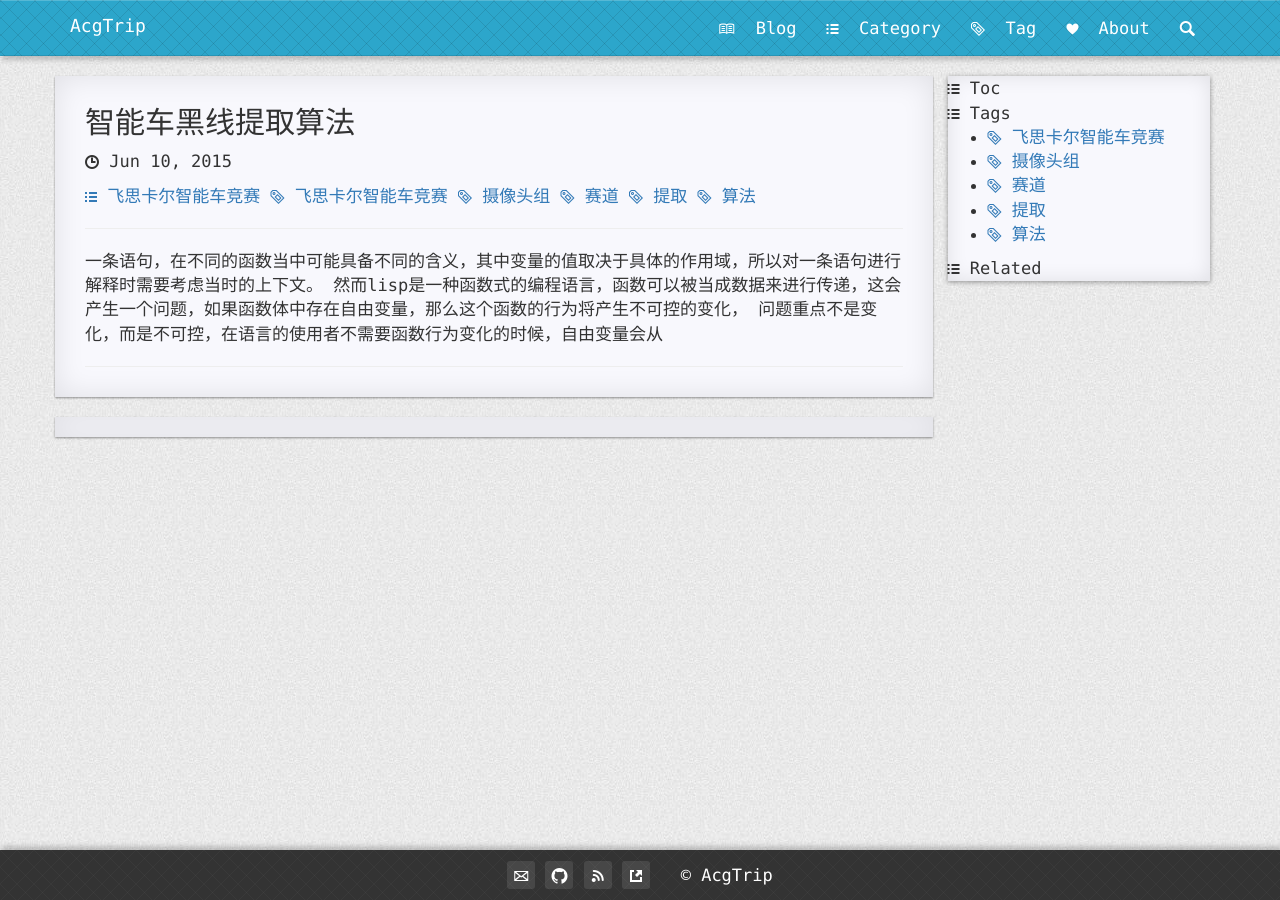
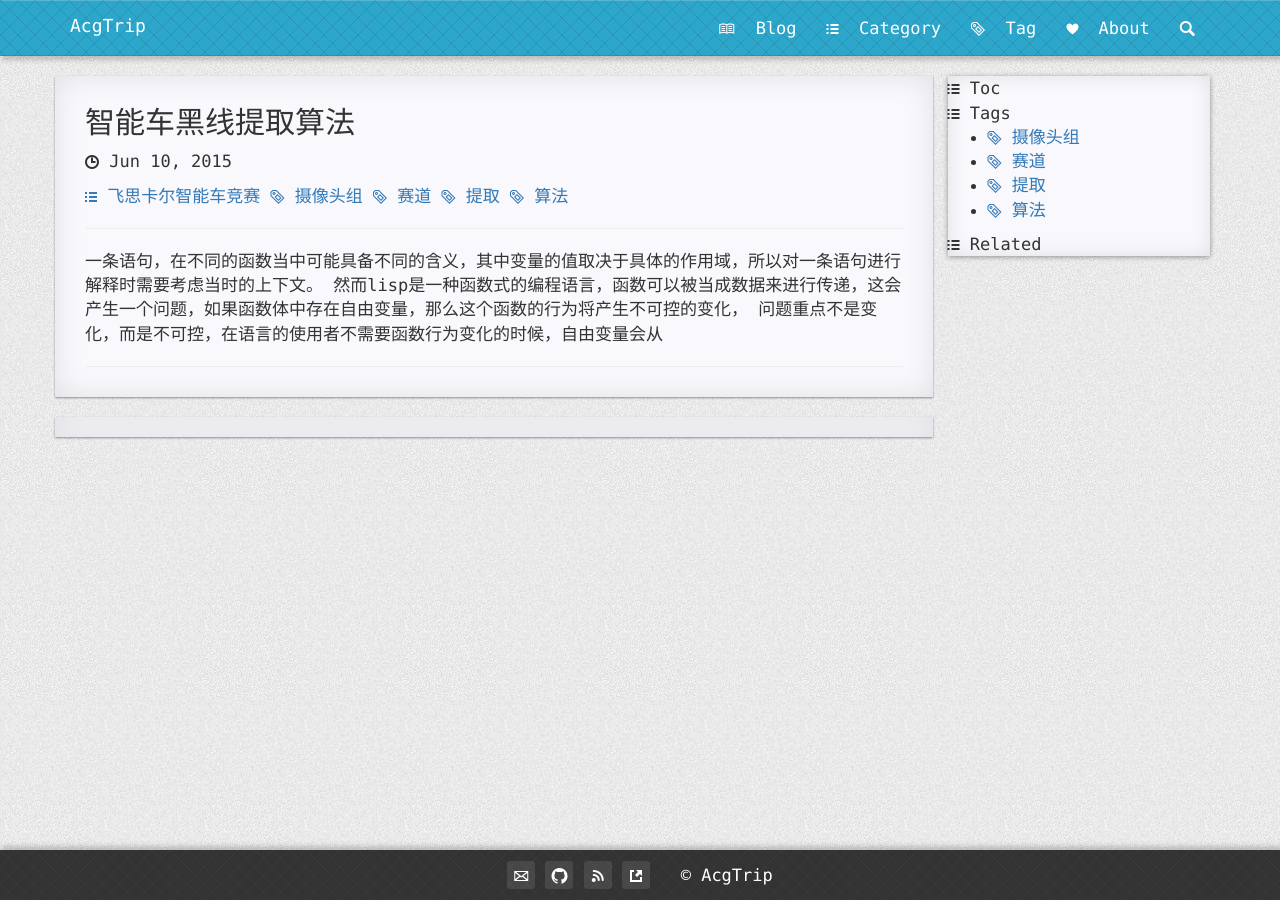
Before and after one commit to MemoriesOff/github_blog, a Jekyll site: the page built from _posts/2015-06-10-freescale-tixian.md, in a window 1280 px wide. Built offline with Jekyll 4.4.1, drawn with Linux system fonts in a browser that asks for light colours; nearby versions of some CDN libraries; Markdown is read by kramdown in place of the engine named in the settings; comment, search, counter and statistics services are not loaded.

Commit message:
Update 2015-06-10-freescale-tixian.md

```diff
--- a/_posts/2015-06-10-freescale-tixian.md
+++ b/_posts/2015-06-10-freescale-tixian.md
@@ -1,7 +1,7 @@
 ---
 layout: post
 title: 智能车黑线提取算法
-tags: 飞思卡尔智能车竞赛 摄像头组 赛道 提取 算法
+tags: 摄像头组 赛道 提取 算法
 categories: 飞思卡尔智能车竞赛
 ---
 
```
